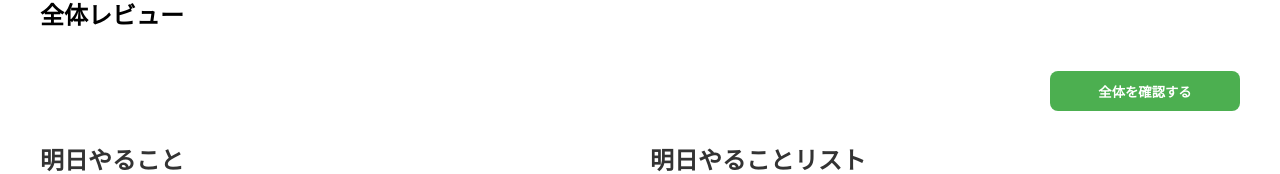
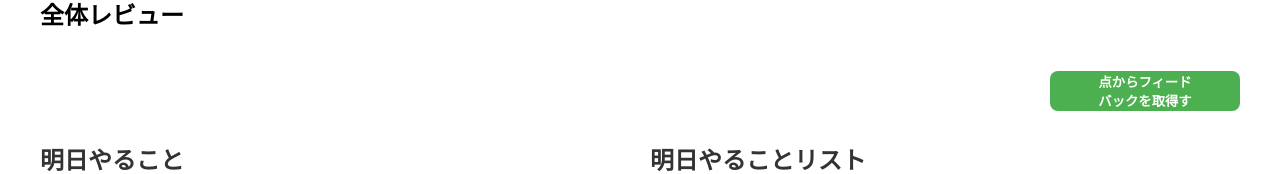
Before and after one commit to apprentice-team-3/DEV2, a React (Create React App) app in the folder nippo-kun/: page / in a window 1280 px wide. Shown: the part 1065-1239 px from the top of the page. Built offline with nearby package versions, Linux system fonts and the light colour scheme.

Commit message:
ボタンの文言をPDCA全体の観点からフィードバックを取得するに変更

```diff
--- a/nippo-kun/src/components/buttons/all-check-button/index.css
+++ b/nippo-kun/src/components/buttons/all-check-button/index.css
@@ -20,7 +20,7 @@
   position: relative;
 
   &:after {
-    content: "全体を確認する";
+    content: "PDCA全体の観点からフィードバックを取得する";
     position: absolute;
     top: 50%;
     left: 50%;
```
